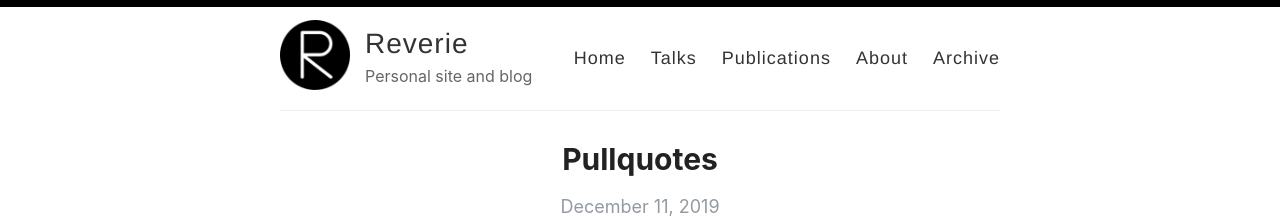
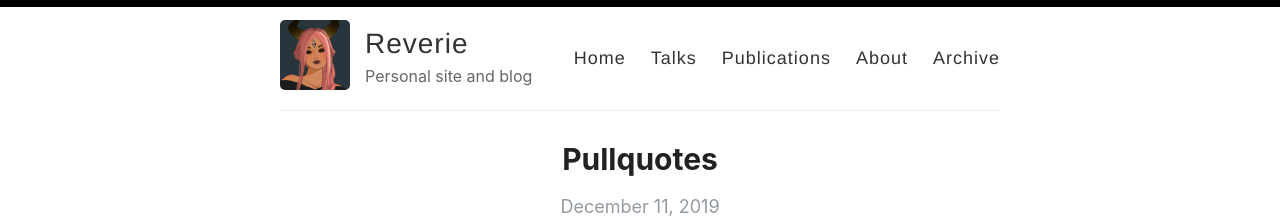
Before and after one commit to kimdhamilton/kimdhamilton.github.io, a Jekyll site: the page built from index.html, in a window 1280 px wide. Shown: the top 218 px of the page. Built offline with Jekyll 4.4.1, drawn with Linux system fonts in a browser that asks for light colours; the list of posts is cut into pages by our own code.

Commit message:
Update _config.yml

```diff
--- a/_config.yml
+++ b/_config.yml
@@ -12,7 +12,7 @@ author: Kim Hamilton Duffy
 description: Personal site and blog
 
 # URL of your avatar or profile pic (you could use your GitHub profile pic)
-avatar: /images/reverie.png
+avatar: /images/volcano.png
 
 #
 # Flags below are optional
```
